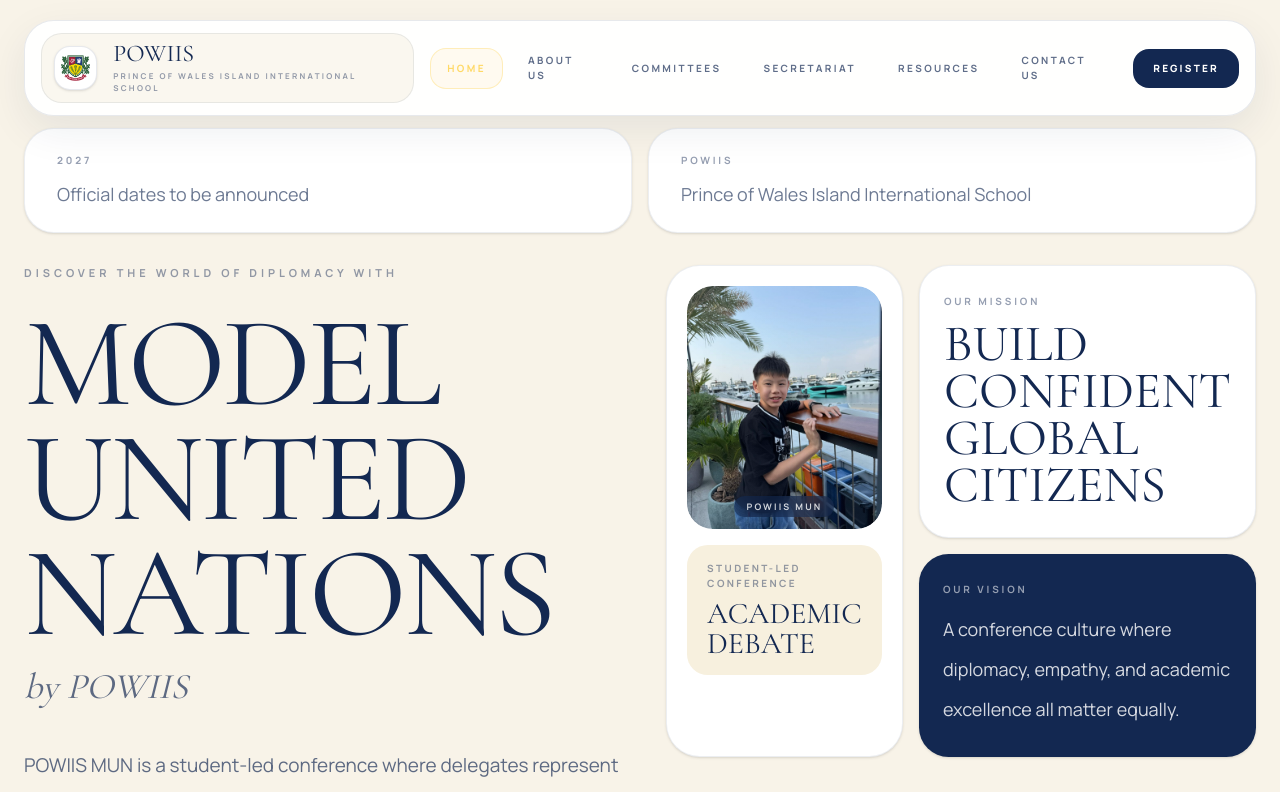
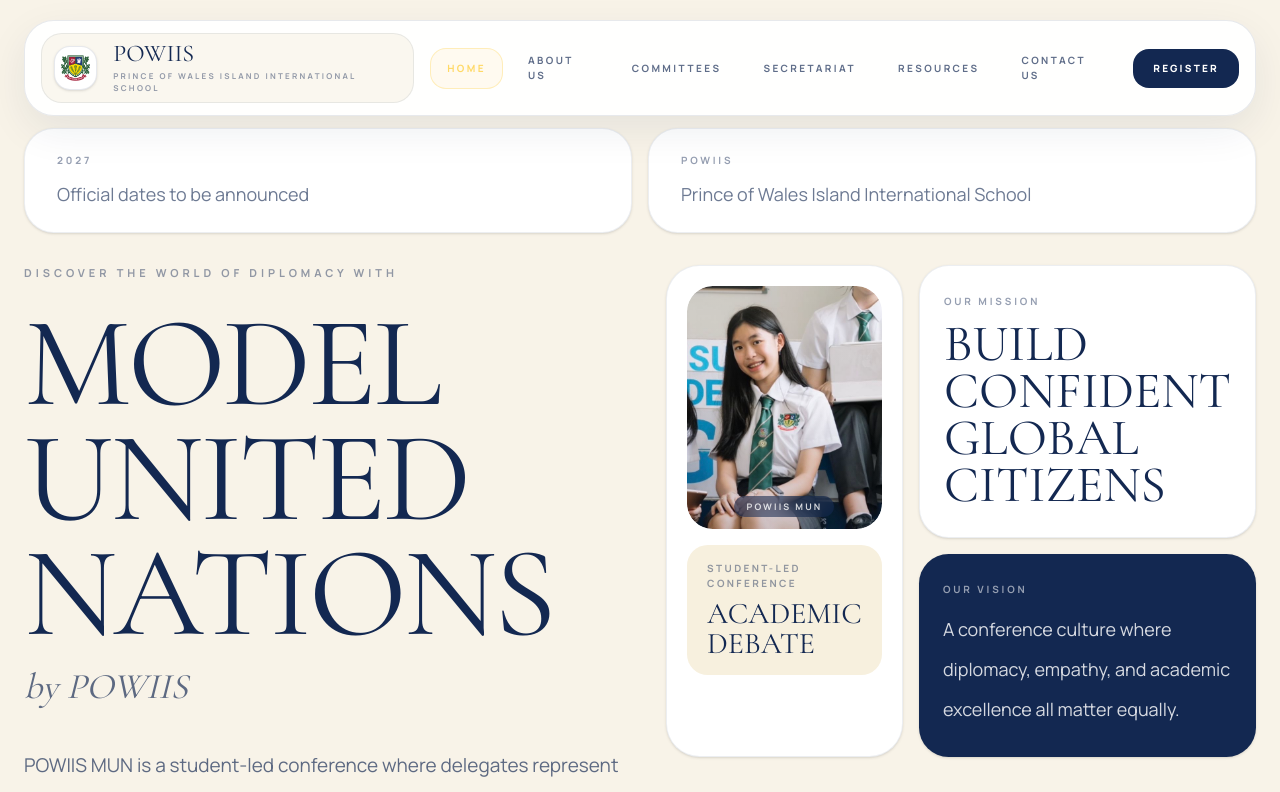
Before and after one commit to vyncuslim/powiis-mun-2027, a React (Vite) app: page / in a window 1280 px wide. Shown: the top 792 px of the page. Built offline with nearby package versions, Linux system fonts and the light colour scheme.

Commit message:
Use Lea photo on home and about pages

```diff
--- a/src/pages/AboutUs.tsx
+++ b/src/pages/AboutUs.tsx
@@ -84,8 +84,8 @@ export default function AboutUs() {
           >
             <div className="bg-white rounded-[2rem] p-4 border border-brand-navy/8 shadow-sm">
               <ProtectedTeamImage
-                src="/team/about-hero.jpeg"
-                alt="POWIIS MUN leadership"
+                src="/team/afzan-azmin.jpeg"
+                alt="Lea Tan"
                 className="rounded-[1.5rem]"
                 imageClassName="w-full aspect-[4/5] object-cover rounded-[1.5rem]"
               />
--- a/src/pages/Home.tsx
+++ b/src/pages/Home.tsx
@@ -9,7 +9,6 @@ import {
   ExternalLink,
   Instagram,
   Globe,
-  Linkedin,
 } from 'lucide-react';
 import { Logo } from '../components/Logo';
 import { ProtectedTeamImage } from '../components/ProtectedTeamImage';
@@ -112,8 +111,8 @@ export default function Home() {
             >
               <div className="rounded-[2.1rem] border border-brand-navy/8 bg-white p-5 shadow-sm">
                 <ProtectedTeamImage
-                  src="/team/vyncus-lim.jpeg"
-                  alt="POWIIS MUN student leader"
+                  src="/team/afzan-azmin.jpeg"
+                  alt="Lea Tan"
                   className="rounded-[1.6rem]"
                   imageClassName="w-full aspect-[4/5] object-cover object-top rounded-[1.6rem]"
                 />
@@ -392,15 +391,6 @@ export default function Home() {
                   <Globe size={18} />
                   <span>POWIIS official site</span>
                 </a>
-                <a
-                  href="https://www.linkedin.com"
-                  target="_blank"
-                  rel="noopener noreferrer"
-                  className="inline-flex items-center gap-2 hover:text-brand-gold transition-colors"
-                >
-                  <Linkedin size={18} />
-                  <span>LinkedIn</span>
-                </a>
               </div>
             </div>
           </div>
```
